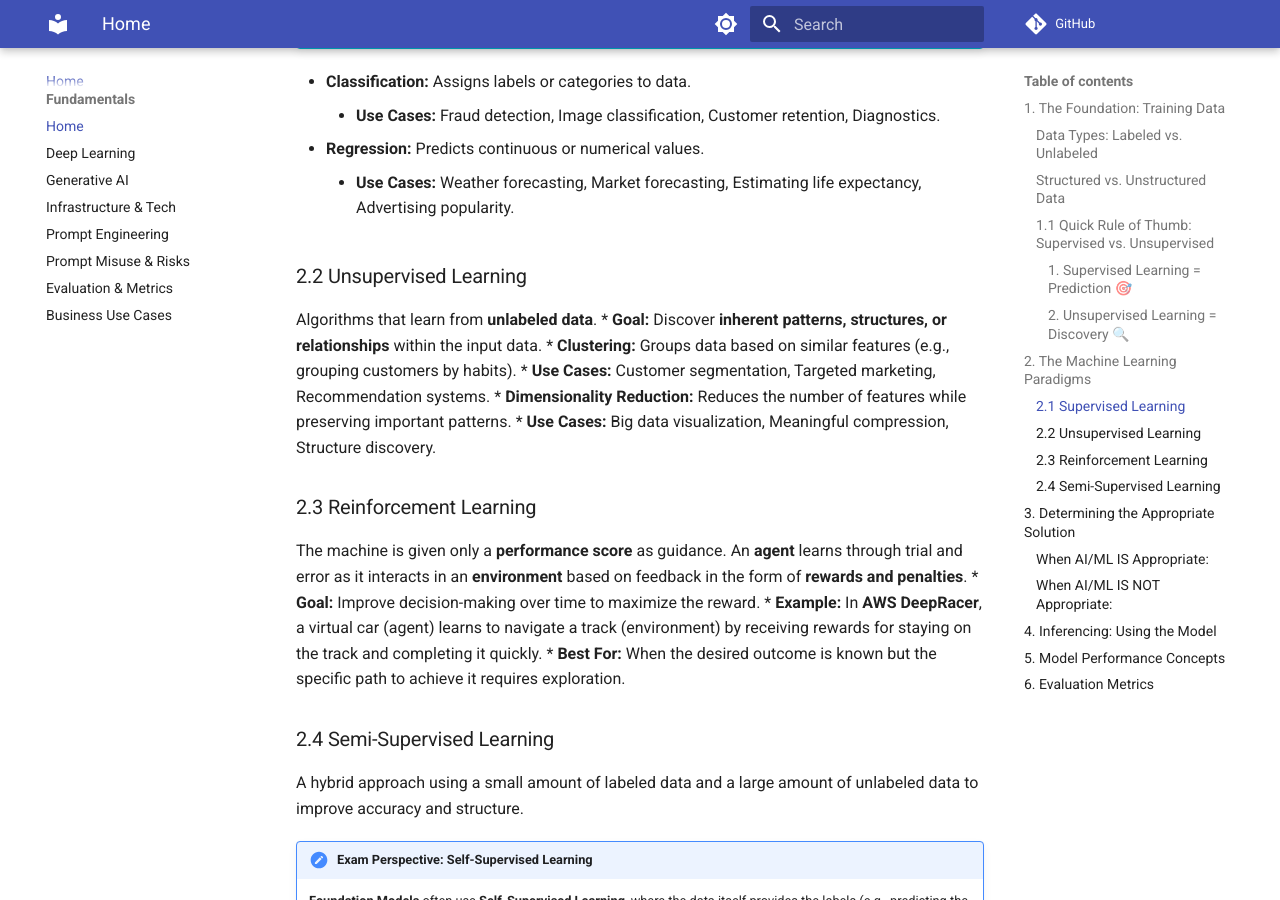
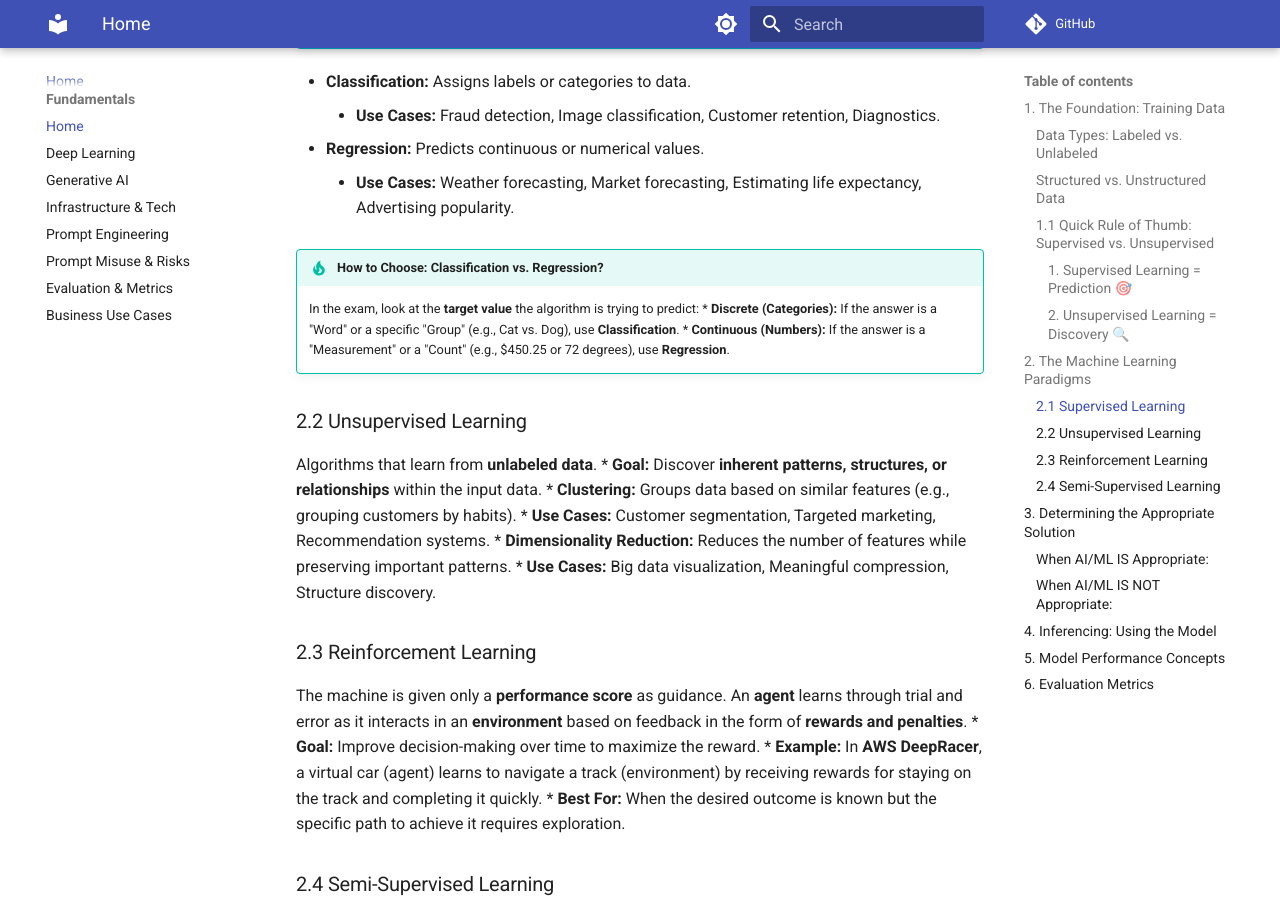
Before and after one commit to kvcenation5/aws-ai-practitioner-exam, an MkDocs documentation site: the page built from docs/index.md, in a window 1280 px wide and 900 px high, scrolled down 2294 px. Built offline with MkDocs 1.6.1 and Material for MkDocs 9.7.7, drawn with Linux system fonts in a browser that asks for light colours; comment, search, counter and statistics services are not loaded.

Commit message:
Add Classification vs Regression 'How to Choose' guide

```diff
--- a/docs/index.md
+++ b/docs/index.md
@@ -67,6 +67,11 @@ The algorithms are trained on **labeled data**.
     *   **Use Cases:** Fraud detection, Image classification, Customer retention, Diagnostics.
 *   **Regression:** Predicts continuous or numerical values.
     *   **Use Cases:** Weather forecasting, Market forecasting, Estimating life expectancy, Advertising popularity.
+
+!!! tip "How to Choose: Classification vs. Regression?"
+    In the exam, look at the **target value** the algorithm is trying to predict:
+    *   **Discrete (Categories):** If the answer is a "Word" or a specific "Group" (e.g., Cat vs. Dog), use **Classification**.
+    *   **Continuous (Numbers):** If the answer is a "Measurement" or a "Count" (e.g., $450.25 or 72 degrees), use **Regression**.
 
 ### 2.2 Unsupervised Learning
 Algorithms that learn from **unlabeled data**.
```
